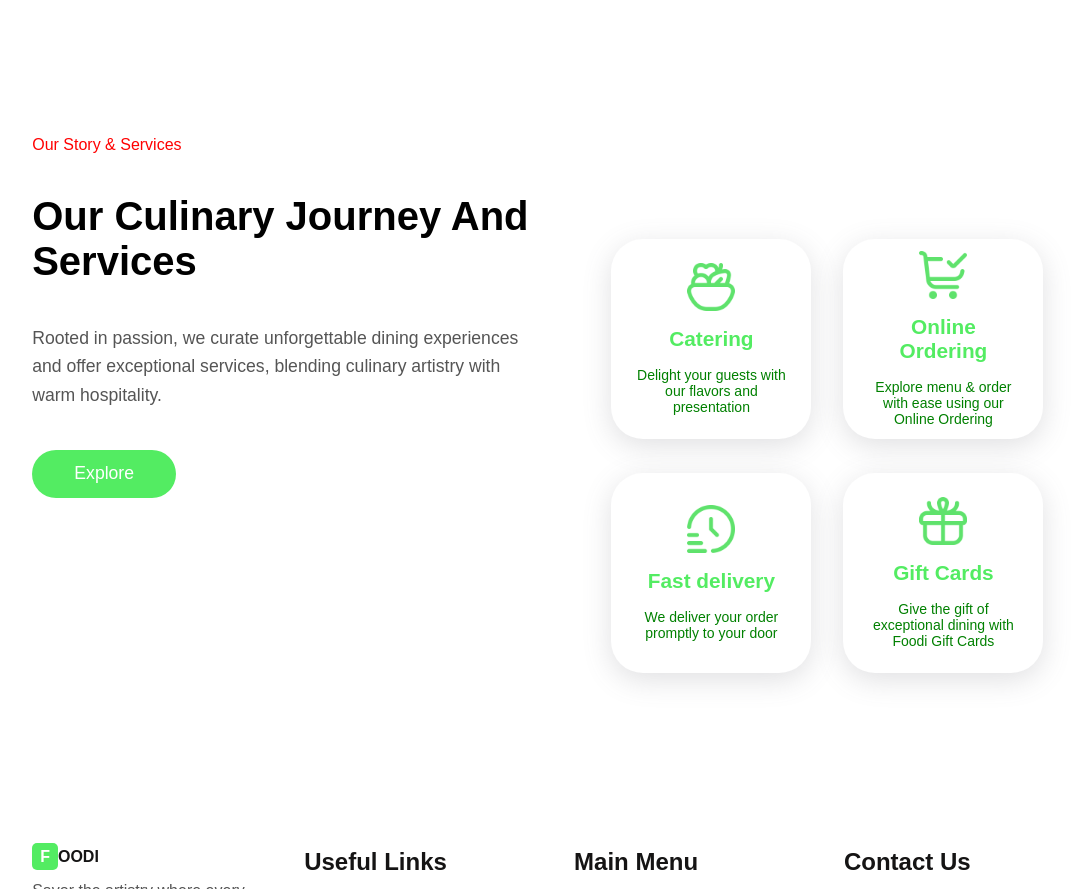
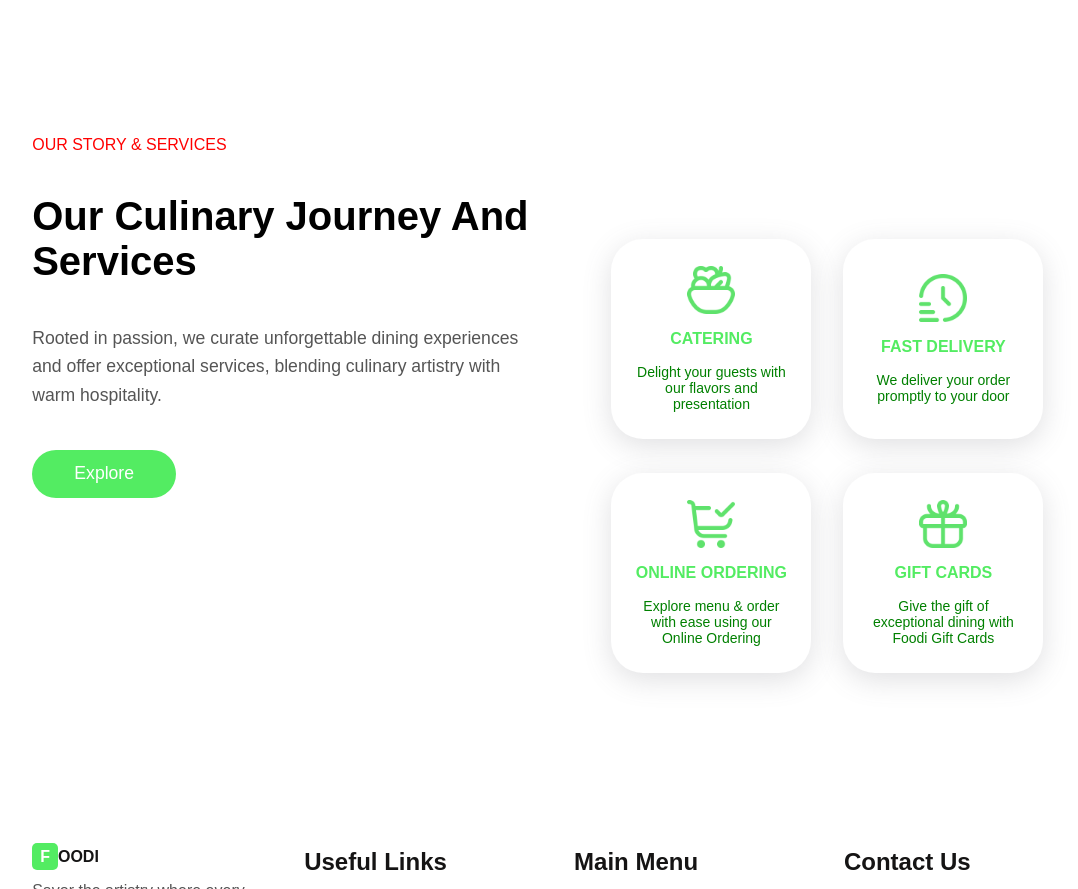
Before and after one commit to MominHussain123/food-website, a plain HTML site: page index.html in a window 1280 px wide. Shown: the part 3360-4249 px from the top of the page, without its empty margins (83-1161 px from the left). Drawn offline with nearby package versions, Linux system fonts and the light colour scheme.

Commit message:
UpdatedCode

```diff
--- a/index.html
+++ b/index.html
@@ -36,7 +36,7 @@
                 <i class="fa-solid fa-basket-shopping"></i>
                 <div>8</div>
             </a>
-            <div class="button btn" >
+            <div class="button btn">
                 <i class="fa-solid fa-phone-volume"></i>
                 <span>Contact</span>
             </div>
@@ -278,19 +278,20 @@
                     <div class="boxitem">
                         <img src="./images/service image 1.png" alt="">
                         <h2>Catering</h2>
-                        <p>Delight your guests with our flavors and  presentation </p>
+                        <p>Delight your guests with our flavors and presentation </p>
                     </div>
+                    <div class="boxitem">
+                        <img src="./images/service image 3.png" alt="">
+                        <h2>Online Ordering</h2>
+                        <p>Explore menu & order with ease using our Online Ordering </p>
+                    </div>
+                </div>
+                <div class="col">
+
                     <div class="boxitem">
                         <img src="./images/service image 2.png" alt="">
                         <h2>Fast delivery</h2>
                         <p>We deliver your order promptly to your door </p>
-                    </div>
-                </div>
-                <div class="col">
-                    <div class="boxitem">
-                        <img src="./images/service image 3.png" alt="">
-                        <h2>Online Ordering</h2>
-                        <p>Explore menu & order with ease using our Online Ordering </p>
                     </div>
                     <div class="boxitem">
                         <img src="./images/service image 4.png" alt="">
--- a/style.css
+++ b/style.css
@@ -390,6 +390,7 @@ body {
 .Dishes .heading_box .text p {
     color: var(--red);
     margin: 2rem 0;
+    text-transform: uppercase;
 }
 .Dishes .heading_box .text h1 {
     font-size: 3rem;
@@ -556,6 +557,7 @@ body {
 }
 .Testimonial .container_box .content .para-1 {
     color: var(--red);
+    text-transform: uppercase;
 }
 .Testimonial .container_box .content h1 {
     font-size: 2.5rem;
@@ -616,6 +618,7 @@ body {
 }
 .Service .container_box .box1 .para-1 {
     color: var(--red);
+    text-transform: uppercase;
 }
 .Service .container_box .box1 button {
     margin: 2.5rem 0;
@@ -655,7 +658,8 @@ body {
 .Service .container_box .box2 .boxitem h2 {
     color: var(--lime);
     margin: 1rem 0;
-    font-size: 1.3rem;
+    font-size: 1rem;
+    text-transform: uppercase;
 }
 .Service .container_box .box2 .boxitem p {
     color: green;
```
